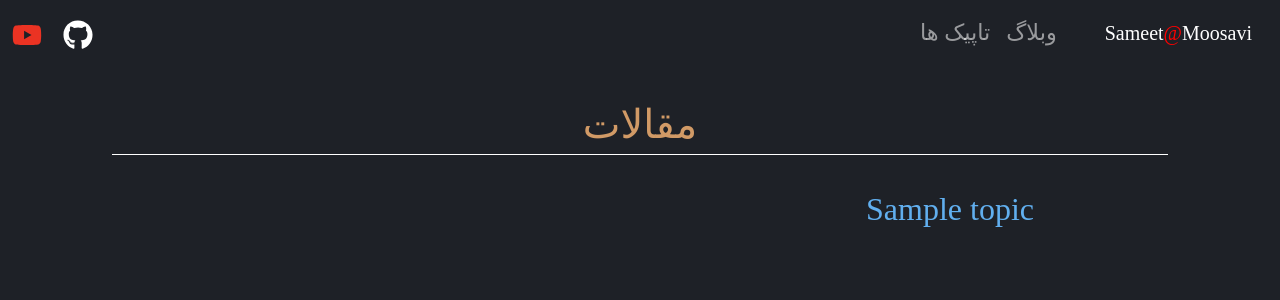
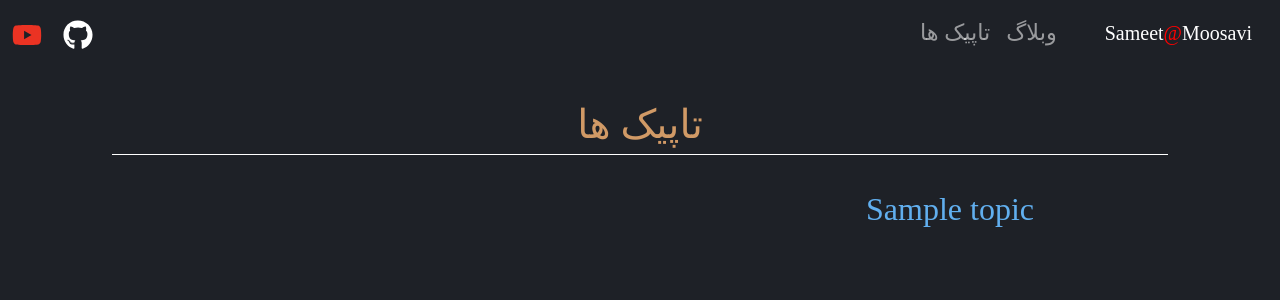
Before and after one commit to smsameet/SameetDjangoBlog, a Django app: page /topics/ in a window 1280 px wide. Shown: the top 300 px of the page. Run offline with Django 4.2, Linux system fonts and the light colour scheme; tables that the repository leaves empty hold one stand-in row (values such as "Sample post"); some libraries are stand-ins or nearby versions.

Commit message:
updating topics template.

```diff
--- a/SameetBlog/blog/templates/blog/topics.html
+++ b/SameetBlog/blog/templates/blog/topics.html
@@ -8,7 +8,7 @@
 	{% block main %}
 		<div class="container">
 			<div id="main" class="col-md-12 col-sm-12">
-				<h1 style="color: #d19a66; text-align: center; margin: 30px;">مقالات</h1>
+				<h1 style="color: #d19a66; text-align: center; margin: 30px;">تاپیک ها</h1>
 				<div id="tags" class="col-md-10" style="margin: auto;">
 					{% for topic in topics %}
 						<a href="{{ topic.slug }}">
```
